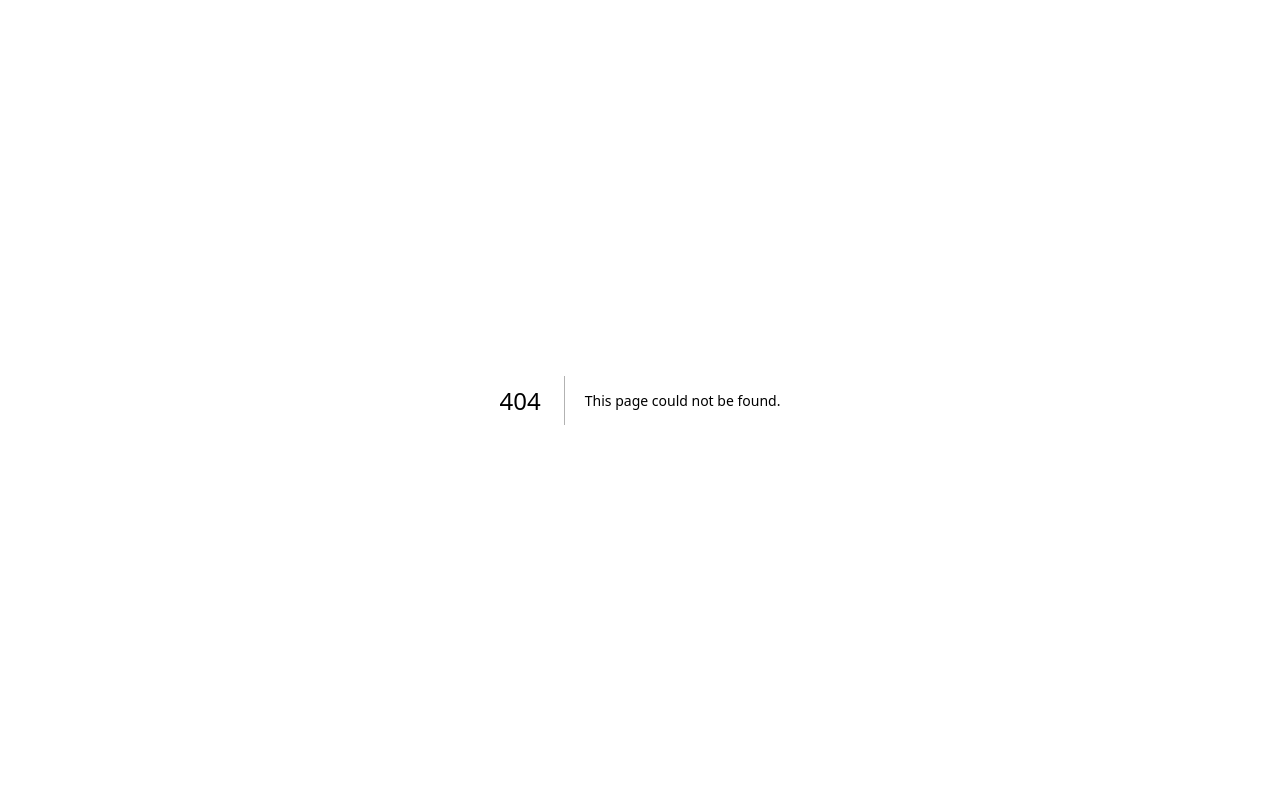
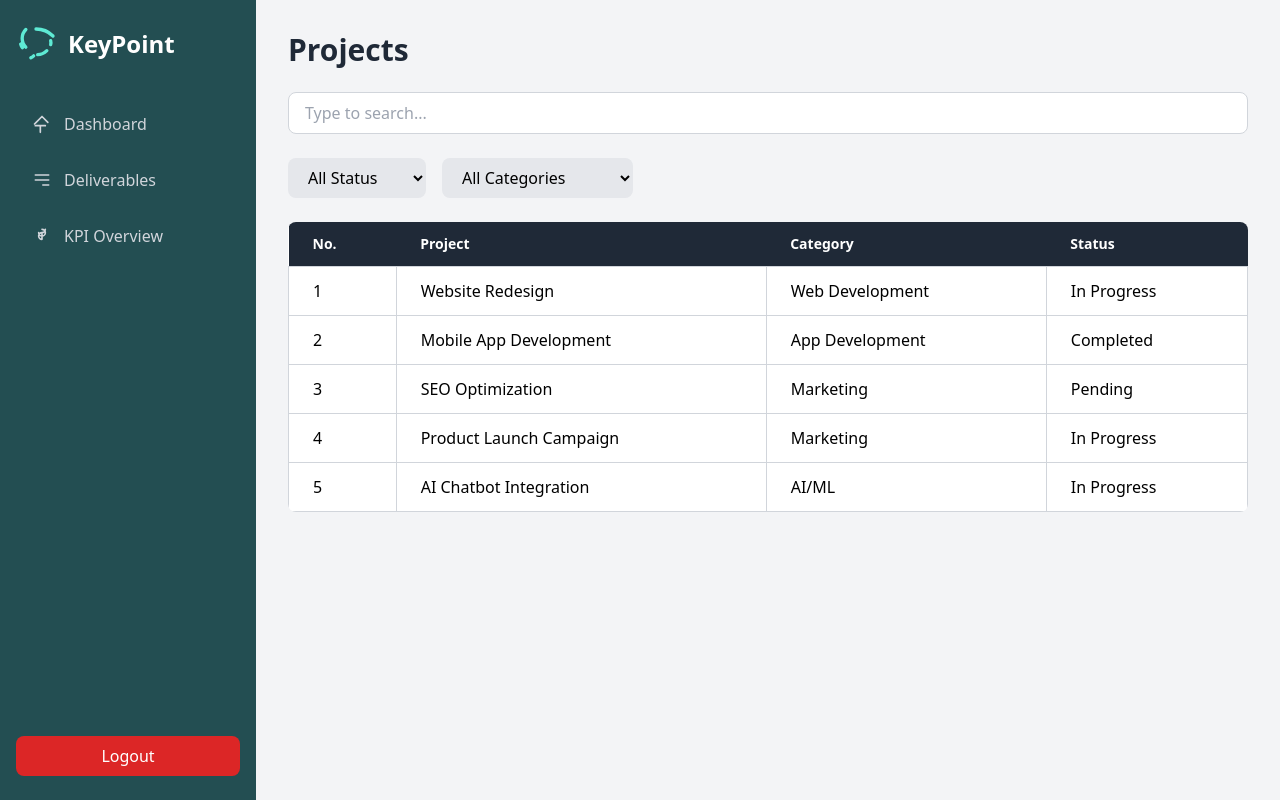
Before and after one commit to Sillor/keypoint_131, a Next.js app in the folder frontend/: page /pages/main/projects in a window 1280 px wide. Before the commit this address had no page. Built offline with nearby package versions, Linux system fonts and the light colour scheme.

Commit message:
Implement Projects page with search and filter functionality; add ProjectsTable and SearchBar components

```diff
--- /dev/null
+++ b/frontend/app/components/ProjectsTable.tsx
@@ -0,0 +1,78 @@
+import React from 'react';
+
+import {
+  useReactTable,
+  getCoreRowModel,
+  flexRender,
+  ColumnDef,
+} from '@tanstack/react-table';
+
+interface Project {
+  id: number;
+  name: string;
+  category: string;
+  status: string;
+}
+
+interface ProjectsTableProps {
+  data: Project[];
+  onNavigate: (id: number) => void;
+}
+
+const ProjectsTable: React.FC<ProjectsTableProps> = ({ data, onNavigate }) => {
+  const columns: ColumnDef<Project>[] = [
+    { accessorKey: 'id', header: 'No.' },
+    { accessorKey: 'name', header: 'Project' },
+    { accessorKey: 'category', header: 'Category' },
+    { accessorKey: 'status', header: 'Status' },
+  ];
+
+  const table = useReactTable({
+    data,
+    columns,
+    getCoreRowModel: getCoreRowModel(),
+  });
+
+  return (
+    <div className="overflow-hidden rounded-lg">
+      <div className="overflow-x-auto max-h-[500px] scrollbar-hide">
+        <table className="w-full text-left border-collapse bg-white">
+          <thead className="sticky top-0 bg-gray-800 text-white">
+            {table.getHeaderGroups().map((headerGroup) => (
+              <tr key={headerGroup.id}>
+                {headerGroup.headers.map((header) => (
+                  <th
+                    key={header.id}
+                    className="px-6 py-3 text-sm font-semibold select-none"
+                  >
+                    {header.column.columnDef.header as string}
+                  </th>
+                ))}
+              </tr>
+            ))}
+          </thead>
+          <tbody>
+            {table.getRowModel().rows.map((row) => (
+              <tr
+                key={row.id}
+                className="border-b hover:bg-gray-100 cursor-pointer"
+                onClick={() => onNavigate(row.original.id)}
+              >
+                {row.getVisibleCells().map((cell) => (
+                  <td
+                    key={cell.id}
+                    className="px-6 py-3 border border-gray-300"
+                  >
+                    {flexRender(cell.column.columnDef.cell, cell.getContext())}
+                  </td>
+                ))}
+              </tr>
+            ))}
+          </tbody>
+        </table>
+      </div>
+    </div>
+  );
+};
+
+export default ProjectsTable;
--- a/frontend/app/components/SearchBar.tsx
+++ b/frontend/app/components/SearchBar.tsx
@@ -8,7 +8,7 @@ interface SearchBarProps {
 const SearchBar: React.FC<SearchBarProps> = ({ value, onChange }) => (
   <input
     type="text"
-        placeholder="Search Deliverables"
+    placeholder="Type to search..."
     value={value}
     onChange={(e) => onChange(e.target.value)}
     className="flex-1 px-4 py-2 rounded-lg border border-gray-300 focus:outline-none focus:ring-2 focus:ring-blue-500"
--- /dev/null
+++ b/frontend/app/pages/main/projects/page.tsx
@@ -0,0 +1,104 @@
+'use client';
+
+import React, { useState } from 'react';
+import SearchBar from '../../../components/SearchBar';
+import DropdownFilter from '../../../components/DropdownFilter';
+import ProjectsTable from '../../../components/ProjectsTable';
+import { useRouter } from 'next/navigation';
+
+const Page = () => {
+  const router = useRouter();
+  const [projects] = useState([
+    {
+      id: 1,
+      name: 'Website Redesign',
+      category: 'Web Development',
+      status: 'In Progress',
+    },
+    {
+      id: 2,
+      name: 'Mobile App Development',
+      category: 'App Development',
+      status: 'Completed',
+    },
+    {
+      id: 3,
+      name: 'SEO Optimization',
+      category: 'Marketing',
+      status: 'Pending',
+    },
+    {
+      id: 4,
+      name: 'Product Launch Campaign',
+      category: 'Marketing',
+      status: 'In Progress',
+    },
+    {
+      id: 5,
+      name: 'AI Chatbot Integration',
+      category: 'AI/ML',
+      status: 'In Progress',
+    },
+  ]);
+
+  const [searchTerm, setSearchTerm] = useState('');
+  const [statusFilter, setStatusFilter] = useState('');
+  const [categoryFilter, setCategoryFilter] = useState('');
+
+  const filteredProjects = projects.filter((project) => {
+    const matchesStatus = statusFilter ? project.status === statusFilter : true;
+    const matchesCategory = categoryFilter
+      ? project.category === categoryFilter
+      : true;
+    const matchesSearch = project.name
+      .toLowerCase()
+      .includes(searchTerm.toLowerCase());
+    return matchesStatus && matchesCategory && matchesSearch;
+  });
+
+  const navigateToDeliverables = (projectId: number) => {
+    router.push(`/dashboard/deliverables?projectId=${projectId}`);
+  };
+
+  return (
+    <div className="min-h-screen bg-gray-100 p-8">
+      <div className="max-w-8xl mx-auto">
+        <h1 className="text-3xl font-bold mb-6 text-gray-800">Projects</h1>
+
+        {/* Search Bar */}
+        <div className="flex items-center gap-4 mb-6">
+          <SearchBar value={searchTerm} onChange={setSearchTerm} />
+        </div>
+
+        {/* Dropdown Filters */}
+        <div className="flex gap-4 mb-6">
+          <DropdownFilter
+            value={statusFilter}
+            onChange={setStatusFilter}
+            options={['Completed', 'In Progress', 'Pending']}
+            label="All Status"
+          />
+          <DropdownFilter
+            value={categoryFilter}
+            onChange={setCategoryFilter}
+            options={[
+              'Web Development',
+              'App Development',
+              'Marketing',
+              'AI/ML',
+            ]}
+            label="All Categories"
+          />
+        </div>
+
+        {/* Table */}
+        <ProjectsTable
+          data={filteredProjects}
+          onNavigate={navigateToDeliverables}
+        />
+      </div>
+    </div>
+  );
+};
+
+export default Page;
```
Lines whose indentation alone changed are shown as unchanged.
